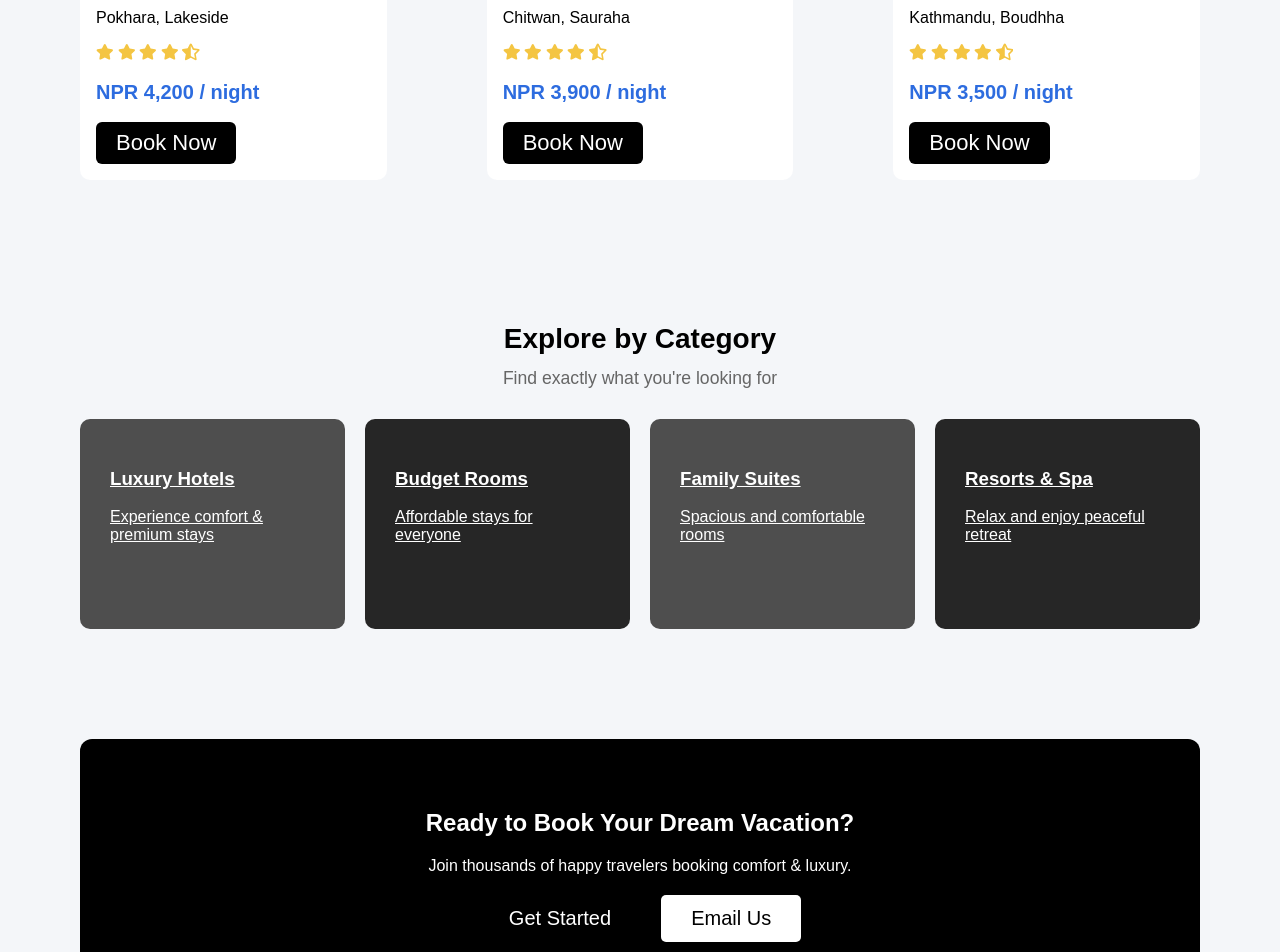
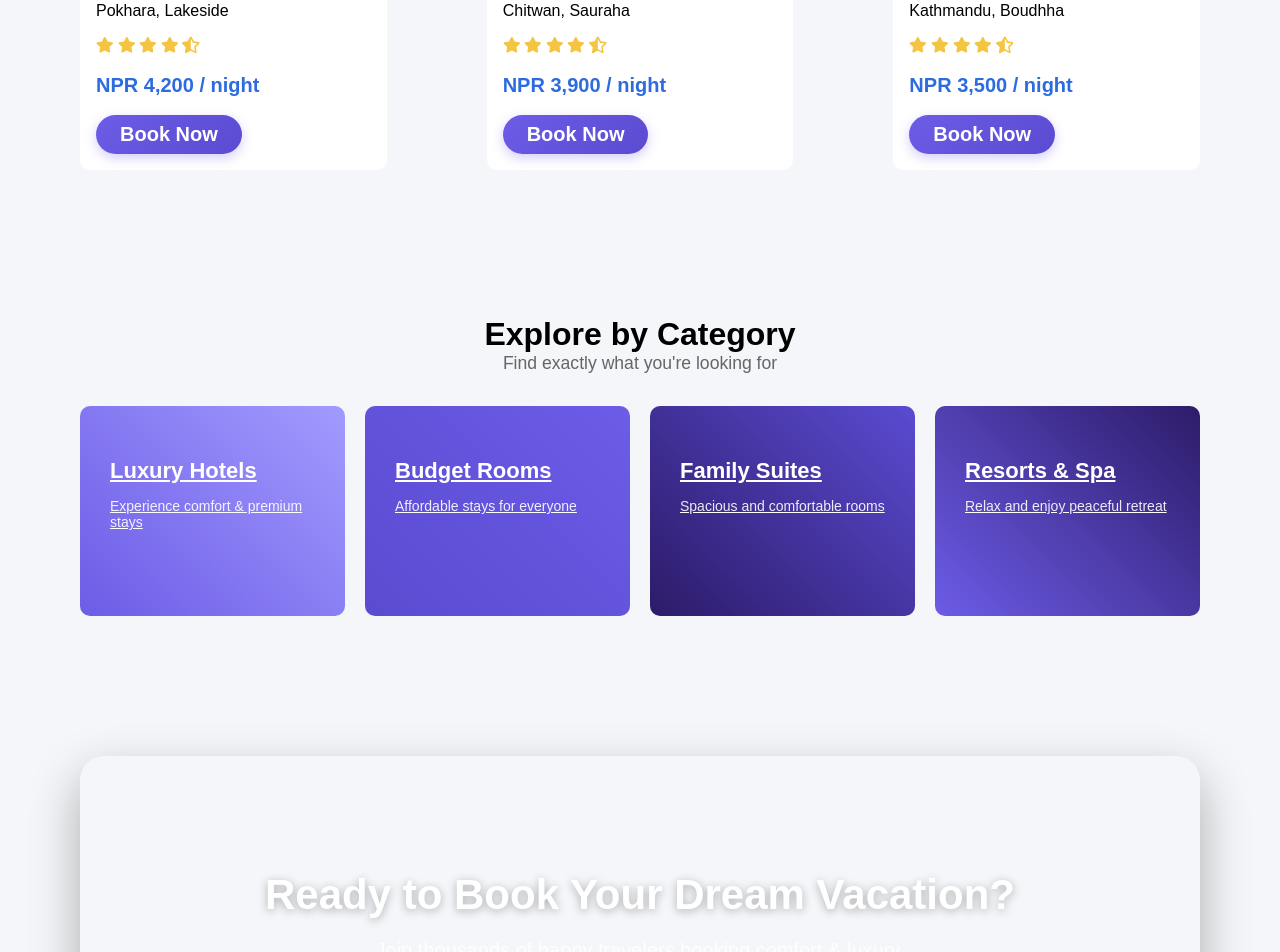
Before and after one commit to NamitaDhungana/Namita-Dhungana_Hotel_Booking_System, a React (Vite) app in the folder hotel-booking-frontend/: page / in a window 1280 px wide. Shown: the part 1720-2672 px from the top of the page. Built offline with nearby package versions, Linux system fonts and the light colour scheme; no server answers; a web font is replaced by a local one.

Commit message:
Fix heading overlap and add proper spacing in Home page sections

```diff
--- a/hotel-booking-frontend/src/pages/Home.css
+++ b/hotel-booking-frontend/src/pages/Home.css
@@ -35,23 +35,38 @@
 }
 
 .btn-primary {
-  background: black;
+  background: linear-gradient(135deg, #6C5CE7, #5A4BD1);
   color: white;
-  padding: 12px 30px;
-  border-radius: 5px;
+  padding: 12px 35px;
+  border-radius: 50px;
   border: none;
   cursor: pointer;
   font-size: 20px;
+  font-weight: 600;
+  transition: all 0.3s ease;
+  box-shadow: 0 4px 15px rgba(108, 92, 231, 0.4);
+}
+
+.btn-primary:hover {
+  transform: translateY(-2px);
+  box-shadow: 0 8px 25px rgba(108, 92, 231, 0.5);
 }
 
 .btn-outline {
-  background: white;
-  color: black;
-  padding: 12px 30px;
-  border-radius: 5px;
-  border: none;
+  background: transparent;
+  color: white;
+  padding: 12px 35px;
+  border-radius: 50px;
+  border: 2px solid white;
   cursor: pointer;
   font-size: 20px;
+  font-weight: 600;
+  transition: all 0.3s ease;
+}
+
+.btn-outline:hover {
+  background: white;
+  color: #6C5CE7;
 }
 
 /* ------------------ POPULAR DESTINATIONS ------------------ */
@@ -98,18 +113,21 @@
 }
 
 .section-title {
-  font-size: 28px;
+  font-size: 32px;
   text-align: center;
-  font-weight: 700;
-  color: black;
+  font-weight: 800;
+  color: var(--deep-purple);
+  margin-bottom: 8px;
 }
 
 .section-subtitle {
-  font-size: 22px;
+  font-size: 18px;
   text-align: center;
-  color: #000000;
-  margin-bottom: 40px;
+  color: #666;
+  margin-top: 0;
+  margin-bottom: 50px;
   font-weight: 500;
+  line-height: 1.4;
 }
 
 .card-grid {
@@ -166,13 +184,21 @@
 
 .btn-book {
   margin-top: 10px;
-  font-size: 22px;
-  background: #000000;
-  color: rgb(255, 255, 255);
-  padding: 8px 20px;
-  border-radius: 6px;
+  font-size: 20px;
+  background: linear-gradient(135deg, #6C5CE7, #5A4BD1);
+  color: white;
+  padding: 8px 24px;
+  border-radius: 50px;
   cursor: pointer;
-  border: white;
+  border: none;
+  font-weight: 600;
+  transition: all 0.3s ease;
+  box-shadow: 0 4px 12px rgba(108, 92, 231, 0.3);
+}
+
+.btn-book:hover {
+  transform: translateY(-2px);
+  box-shadow: 0 6px 18px rgba(108, 92, 231, 0.4);
 }
 
 /* ------------------ EXPLORE CATEGORIES ------------------ */
@@ -191,35 +217,56 @@
   height: 150px;
 }
 
-.category-card h3,
+.category-card h3 {
+  color: white;
+  margin-bottom: 8px;
+  font-size: 22px;
+}
+
 .category-card p {
-  color: white;
+  color: rgba(255, 255, 255, 0.9);
+  font-size: 14px;
 }
 
 .luxury {
-  background: #4e4e4e;
+  background: linear-gradient(45deg, #6C5CE7, #a29bfe);
 }
 
 .budget {
-  background: #262626;
+  background: linear-gradient(45deg, #5A4BD1, #6C5CE7);
 }
 
 .family {
-  background: #4e4e4e;
+  background: linear-gradient(45deg, #2D1B69, #5A4BD1);
 }
 
 .resort {
-  background: #262626;
+  background: linear-gradient(45deg, #6C5CE7, #2D1B69);
 }
 
 /* ------------------ OFFER SECTION ------------------ */
 .offer {
-  margin: 50px 80px;
-  background: black;
+  margin: 80px 80px;
+  background: linear-gradient(135deg, var(--deep-purple) 0%, #1a1a2e 100%);
   color: white;
-  padding: 50px;
+  padding: 80px 40px;
   text-align: center;
-  border-radius: 12px;
+  border-radius: 24px;
+  box-shadow: 0 20px 50px rgba(0, 0, 0, 0.3);
+}
+
+.offer-title {
+  color: var(--gold-highlight);
+  font-size: 42px;
+  margin-bottom: 15px;
+  font-weight: 800;
+  text-shadow: 0 2px 10px rgba(0, 0, 0, 0.3);
+}
+
+.offer p {
+  color: rgba(255, 255, 255, 0.9);
+  font-size: 20px;
+  margin-bottom: 35px;
 }
 
 .offer-btns {
--- a/hotel-booking-frontend/src/pages/Home.jsx
+++ b/hotel-booking-frontend/src/pages/Home.jsx
@@ -162,7 +162,7 @@ function Home() {
 
       {/* ------------------ EXCLUSIVE OFFER ------------------ */}
       <section className="offer">
-        <h2>Ready to Book Your Dream Vacation?</h2>
+        <h2 className="offer-title">Ready to Book Your Dream Vacation?</h2>
         <p>Join thousands of happy travelers booking comfort & luxury.</p>
 
         <div className="offer-btns">
```
